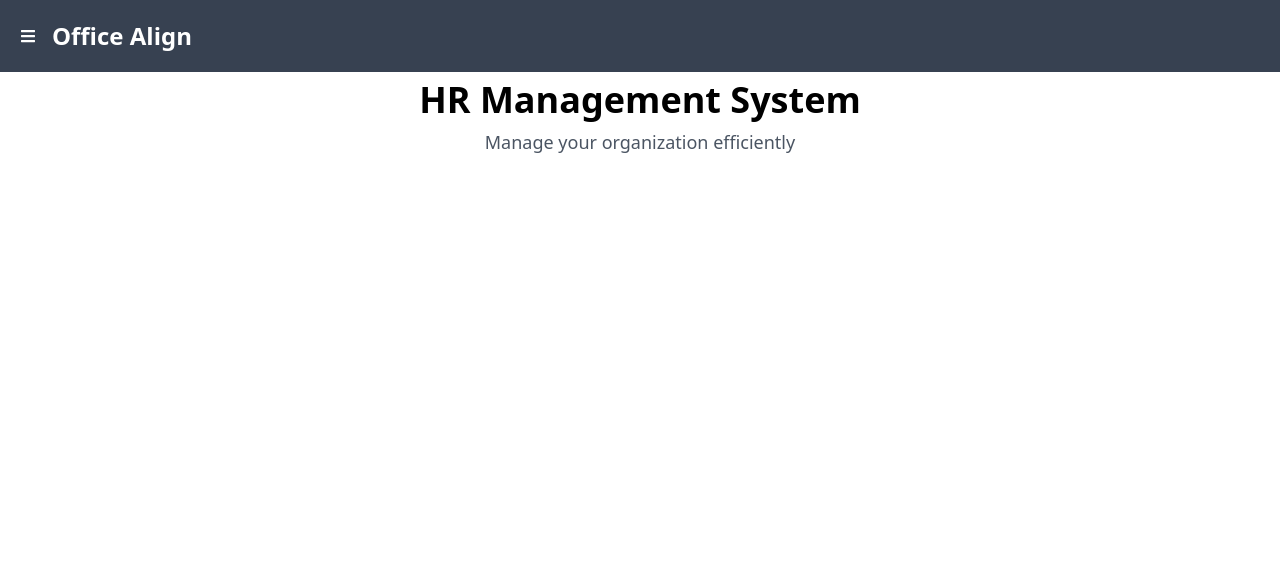
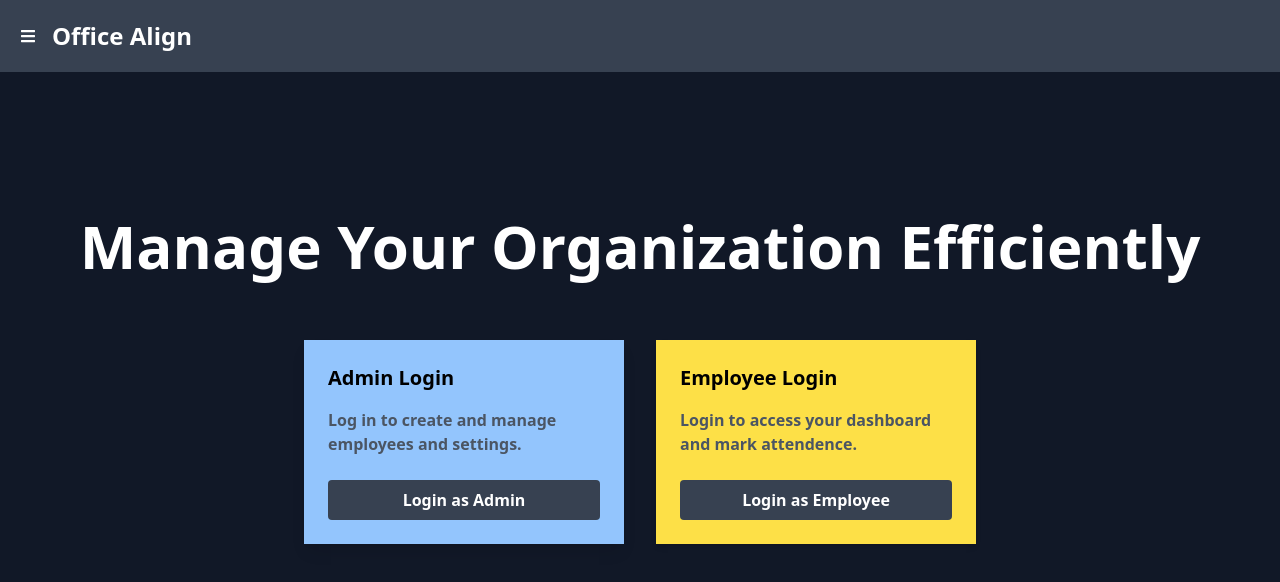
Before and after one commit to siddharthgoyal00/Softeous-Align, a React (Vite) app in the folder frontend/softeous-align/: page /home in a window 1280 px wide. Shown: the top 582 px of the page. Built offline with nearby package versions, Linux system fonts and the light colour scheme.

Commit message:
format document

```diff
--- a/frontend/softeous-align/src/components/BottomWarning.tsx
+++ b/frontend/softeous-align/src/components/BottomWarning.tsx
@@ -1,16 +1,16 @@
-import { Link } from "react-router-dom"
+import { Link } from "react-router-dom";
 interface BW {
-  label : string ,
-  buttonText : string ,
-  to : string
+  label: string;
+  buttonText: string;
+  to: string;
 }
-export function BottomWarning({label, buttonText, to}:BW) {
-    return <div className="py-2 text-base flex justify-center">
-      <div>
-        {label}
-      </div>
+export function BottomWarning({ label, buttonText, to }: BW) {
+  return (
+    <div className="py-2 text-base flex justify-center">
+      <div>{label}</div>
       <Link className="pointer underline pl-1 cursor-pointer " to={to}>
         {buttonText}
       </Link>
     </div>
+  );
 }
--- a/frontend/softeous-align/src/components/Button.tsx
+++ b/frontend/softeous-align/src/components/Button.tsx
@@ -1,8 +1,15 @@
-interface B_type{
-    label: any ,
-    onClick : any
-    }
-    export function Button(this: any, {label, onClick}: B_type) {
-        return <button onClick={onClick.bind(this,"12"
-        )} type="button" className="w-full text-white bg-gray-700 hover:bg-gray-900 focus:outline-none focus:ring-4 focus:ring-gray-300 font-medium rounded-lg text-base px-5 py-2.5 me-2 mb-2 text-lg">{label}</button>
-    }
+interface B_type {
+  label: any;
+  onClick: any;
+}
+export function Button(this: any, { label, onClick }: B_type) {
+  return (
+    <button
+      onClick={onClick.bind(this, "12")}
+      type="button"
+      className="w-full text-white bg-gray-700 hover:bg-gray-900 focus:outline-none focus:ring-4 focus:ring-gray-300 font-medium rounded-lg text-base px-5 py-2.5 me-2 mb-2 text-lg"
+    >
+      {label}
+    </button>
+  );
+}
--- a/frontend/softeous-align/src/components/Cards.tsx
+++ b/frontend/softeous-align/src/components/Cards.tsx
@@ -1,27 +1,36 @@
-import { useNavigate } from "react-router-dom"
+import { useNavigate } from "react-router-dom";
 
-export const Cards = ()=>{
-  const navigate = useNavigate()
-    return  (
+export const Cards = () => {
+  const navigate = useNavigate();
+  return (
     <div className="flex justify-center gap-8 py-10">
       {/* Admin Login Card */}
-        <div className="bg-blue-100 shadow-md rounded-lg p-6 w-80">
-          <h2 className="text-xl font-semibold mb-4">Admin Login</h2>
-          <p className="text-gray-600 mb-6">Log in to create and manage employees and settings.</p>
-          <button className="w-full bg-blue-500 text-white font-semibold py-2 rounded hover:bg-blue-600"
-                  onClick={()=>navigate("/login")} >
+      <div className="bg-blue-300 shadow-lg rounded-lg p-6 w-80">
+        <h2 className="text-xl text-black font-bold mb-4">Admin Login</h2>
+        <p className="text-gray-600 font-semibold mb-6">
+          Log in to create and manage employees and settings.
+        </p>
+        <button
+          className="w-full bg-gray-700 text-white font-semibold py-2 rounded hover:bg-gray-900"
+          onClick={() => navigate("/login")}
+        >
           Login as Admin
         </button>
       </div>
 
       {/* Employee Login Card */}
-        <div className="bg-green-100 shadow-md rounded-lg p-6 w-80">
-          <h2 className="text-xl font-semibold mb-4">Employee Login</h2>
-          <p className="text-gray-600 mb-6">Login to access your dashboard and mark attendence.</p>
-          <button className="w-full bg-green-500 text-white font-semibold py-2 rounded hover:bg-green-600">
+      <div className="bg-yellow-300 shadow-md rounded-lg p-6 w-80">
+        <h2 className="text-xl text-black font-bold mb-4">Employee Login</h2>
+        <p className="text-gray-600 font-semibold mb-6">
+          Login to access your dashboard and mark attendence.
+        </p>
+        <button
+          className="w-full bg-gray-700 text-white font-semibold py-2 rounded hover:bg-gray-900"
+          onClick={() => navigate("/employee-login")}
+        >
           Login as Employee
         </button>
       </div>
     </div>
-    )
-}
+  );
+};
--- a/frontend/softeous-align/src/components/HeroSection.tsx
+++ b/frontend/softeous-align/src/components/HeroSection.tsx
@@ -1,9 +1,13 @@
-export const HeroSection = ()=>{
-    return (
+import { Cards } from "./Cards";
 
-        <div className ="flex flex-col items-center justify-center bg-grey-100 py-20">
-        <h1 className="text-4xl font-bold mb-2">HR Management System</h1>
-        <p className="text-lg text-gray-600">Manage your organization efficiently</p>
-        </div>
-    )
-}
+export const HeroSection = () => {
+  return (
+    <div className="flex  h-screen flex-col items-center justify-center bg-gray-900 text-white">
+      <h1 className="text-4xl md:text-6xl font-bold mb-6 text-center">
+        Manage Your Organization Efficiently
+      </h1>
+
+      <Cards></Cards>
+    </div>
+  );
+};
--- a/frontend/softeous-align/src/components/InputBox.tsx
+++ b/frontend/softeous-align/src/components/InputBox.tsx
@@ -1,13 +1,17 @@
-interface  IB_type{
-    label : string ,
-    placeholder : string ,
-    onChange : any
-  }
-  export function InputBox({label, placeholder, onChange}: IB_type) {
-      return <div>
-        <div className="text-base font-medium text-left py-2">
-          {label}
-        </div>
-        <input onChange={onChange} placeholder={placeholder} className="w-full px-2 py-1 border rounded border-slate-200" />
-      </div>
-  }
+interface IB_type {
+  label: string;
+  placeholder: string;
+  onChange: any;
+}
+export function InputBox({ label, placeholder, onChange }: IB_type) {
+  return (
+    <div>
+      <div className="text-base font-medium text-left py-2">{label}</div>
+      <input
+        onChange={onChange}
+        placeholder={placeholder}
+        className="w-full px-2 py-1 border rounded border-slate-200"
+      />
+    </div>
+  );
+}
--- a/frontend/softeous-align/src/components/Navbar.tsx
+++ b/frontend/softeous-align/src/components/Navbar.tsx
@@ -1,11 +1,11 @@
 import { FaBars } from "react-icons/fa";
 
-export const Navbar = () => {
+export function Navbar({ onClick }: any) {
   return (
     <div>
       <nav className="fixed top-0 left-0 w-full bg-gray-700 p-5 flex  justify-between">
         <div className="flex items-center">
-          <button className="text-white">
+          <button className="text-white" onClick={onClick}>
             <FaBars />
           </button>
           <h1 className="ml-4 text-white text-2xl font-semibold">
@@ -15,4 +15,4 @@ export const Navbar = () => {
       </nav>
     </div>
   );
-};
+}
--- a/frontend/softeous-align/src/pages/AdminAuth/Login/Login.tsx
+++ b/frontend/softeous-align/src/pages/AdminAuth/Login/Login.tsx
@@ -13,10 +13,10 @@ export const Login = () => {
   return (
     <div>
 
-      <div className="bg-slate-100 h-screen flex justify-center">
+      <div className="bg-gray-900 h-screen flex justify-center">
         <div className="flex flex-col justify-center">
           <div className="rounded-lg bg-white w-80 text-center p-2 h-max px-4 shadow-xl">
-            <Heading label={"Login"} />
+            <Heading label={"Admin Login"} />
             <InputBox
               onChange={(e: React.ChangeEvent<HTMLInputElement>) => {
                 setEmail(e.target.value);
```
Also changed, not shown: frontend/softeous-align/src/components/Heading.tsx (+6 -8 lines), frontend/softeous-align/src/components/SubHeading.tsx (+5 -7 lines). Lines whose indentation alone changed are shown as unchanged.
